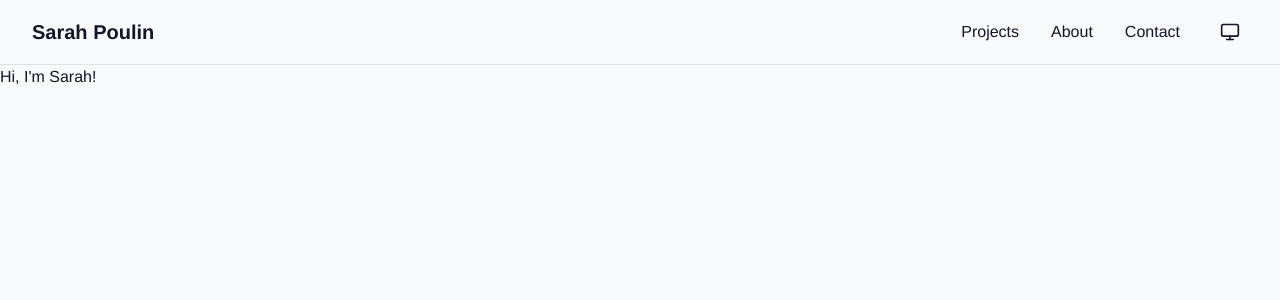
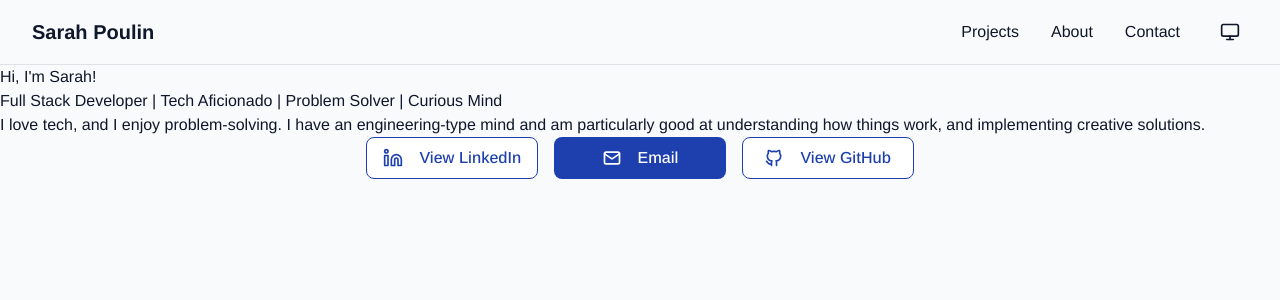
Before and after one commit to threehappypenguins/portfolio, a Next.js app: page / in a window 1280 px wide. Shown: the top 300 px of the page. Built offline with nearby package versions, Linux system fonts and the light colour scheme.

Commit message:
Styled social buttons

```diff
--- a/app/globals.css
+++ b/app/globals.css
@@ -3,16 +3,41 @@
 :root {
   --background: #F8FAFC;
   --foreground: #0F172A;
-}
+
+  /* Light mode button colors */
+  --button-primary-bg: #1E40AF;
+  --button-primary-hover: #1e3a8a;
+  --button-primary-text: #FFFFFF;
+  --button-secondary-bg: #FFFFFF;
+  --button-secondary-hover: #e0e3ee;
+  --button-secondary-text: #1E40AF;
+  --button-secondary-border: #1E40AF;
+  }
 
 .dark {
   --background: #0F172A;
   --foreground: #F8FAFC;
+
+  /* Dark mode button colors */
+  --button-primary-bg: #0950C3;
+  --button-primary-hover: #0741a3;
+  --button-primary-text: #FFFFFF;
+  --button-secondary-bg: rgba(51, 65, 85, 0.3);
+  --button-secondary-hover: rgba(51, 65, 85, 0.4);
+  --button-secondary-text: #FFFFFF;
+  --button-secondary-border: #334155;
 }
 
 @theme inline {
   --color-background: var(--background);
   --color-foreground: var(--foreground);
+  --color-button-primary-bg: var(--button-primary-bg);
+  --color-button-primary-hover: var(--button-primary-hover);
+  --color-button-primary-text: var(--button-primary-text);
+  --color-button-secondary-bg: var(--button-secondary-bg);
+  --color-button-secondary-hover: var(--button-secondary-hover);
+  --color-button-secondary-text: var(--button-secondary-text);
+  --color-button-secondary-border: var(--button-secondary-border);
 }
 
 body {
@@ -20,3 +45,11 @@ body {
   color: var(--foreground);
   font-family: var(--font-arimo);
 }
+
+.social-button-group {
+  display: grid;
+  grid-auto-flow: column;
+  grid-auto-columns: 1fr;
+  width: fit-content;
+  gap: 1rem;
+}
--- a/app/page.tsx
+++ b/app/page.tsx
@@ -1,7 +1,64 @@
+import { IconBrandGithub, IconMail } from "@tabler/icons-react";
+
+// Lucide React brand icons are deprecated and I didn't like Tabler's LinkedIn
+const IconBrandLinkedin = ({ size = 20, className = "" }) => (
+  <svg
+    width={size}
+    height={size}
+    viewBox="0 0 24 24"
+    fill="none"
+    stroke="currentColor"
+    strokeWidth="2"
+    strokeLinecap="round"
+    strokeLinejoin="round"
+    className={className}
+  >
+    <path d="M16 8a6 6 0 0 1 6 6v7h-4v-7a2 2 0 0 0-2-2 2 2 0 0 0-2 2v7h-4v-7a6 6 0 0 1 6-6z" />
+    <rect x="2" y="9" width="4" height="12" />
+    <circle cx="4" cy="4" r="2" />
+  </svg>
+);
+
 export default function Home() {
   return (
-    <div>
+    <main>
       <h1>Hi, I'm Sarah!</h1>
-    </div>
+
+      <p>
+        Full Stack Developer | Tech Aficionado | Problem Solver | Curious Mind
+      </p>
+
+      <p>
+        I love tech, and I enjoy problem-solving. I have an engineering-type
+        mind and am particularly good at understanding how things work, and
+        implementing creative solutions.
+      </p>
+
+      <div className="flex flex-wrap gap-4 justify-center">
+        <div className="social-button-group">
+          <button
+            type="button"
+            className="px-4 py-2 bg-button-secondary-bg border border-button-secondary-border hover:bg-button-secondary-hover text-button-secondary-text font-medium rounded-lg transition-colors duration-200 whitespace-nowrap flex items-center justify-center gap-4"
+          >
+            <IconBrandLinkedin size={20} />
+            View LinkedIn
+          </button>
+          <button
+            type="button"
+            className="px-4 py-2 bg-button-primary-bg hover:bg-button-primary-hover text-button-primary-text font-medium rounded-lg transition-colors duration-200 whitespace-nowrap flex items-center justify-center gap-4"
+          >
+            <IconMail size={20} />
+            Email
+          </button>
+          <button
+            type="button"
+            className="px-4 py-2 bg-button-secondary-bg border border-button-secondary-border hover:bg-button-secondary-hover text-button-secondary-text font-medium rounded-lg transition-colors duration-200 whitespace-nowrap flex items-center justify-center gap-4"
+          >
+            <IconBrandGithub size={20} />
+            View GitHub
+          </button>
+        </div>
+      </div>
+    </main>
   );
 }
--- a/package.json
+++ b/package.json
@@ -9,6 +9,7 @@
     "lint": "eslint"
   },
   "dependencies": {
+    "@tabler/icons-react": "^3.35.0",
     "lucide-react": "^0.555.0",
     "next": "16.0.3",
     "next-themes": "^0.4.6",
```
Also changed, not shown: 1 other file (tests, documents, lock files or other folders).
